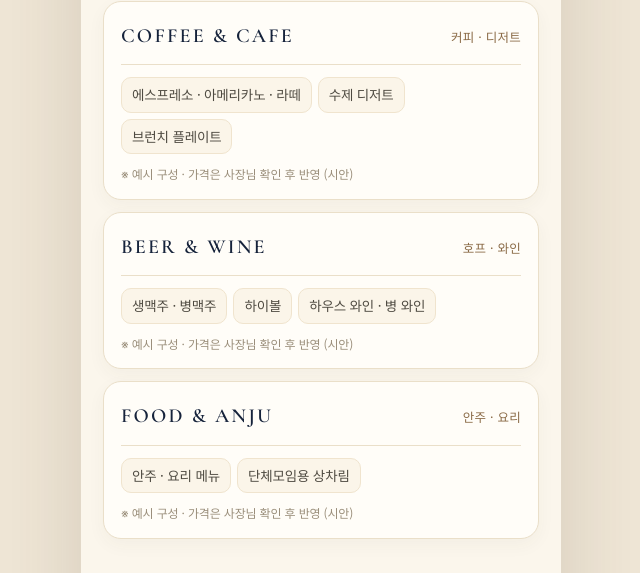
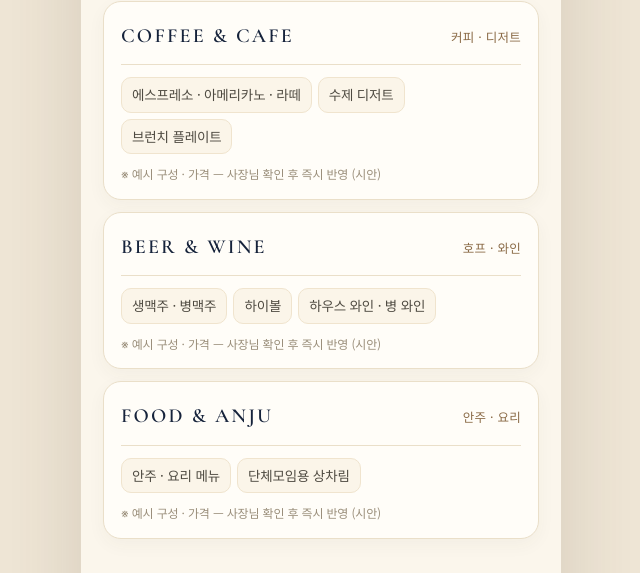
Before and after one commit to byoorim09-bot/byoorim09-bot.github.io, a plain HTML site: page nydn/index.html in a window 1280 px wide. Shown: the part 1993-2566 px from the top of the page, 319-959 px from the left. Drawn offline with nearby package versions, Linux system fonts and the light colour scheme.

Commit message:
nydn: 메뉴 예시 고지 문구를 '즉시 반영'으로 통일

```diff
--- a/nydn/index.html
+++ b/nydn/index.html
@@ -336,7 +336,7 @@
           <li>수제 디저트</li>
           <li>브런치 플레이트</li>
         </ul>
-        <p class="mc-note">※ 예시 구성 · 가격은 사장님 확인 후 반영 (시안)</p>
+        <p class="mc-note">※ 예시 구성 · 가격 — 사장님 확인 후 즉시 반영 (시안)</p>
       </article>
 
       <article class="menu-cat">
@@ -346,7 +346,7 @@
           <li>하이볼</li>
           <li>하우스 와인 · 병 와인</li>
         </ul>
-        <p class="mc-note">※ 예시 구성 · 가격은 사장님 확인 후 반영 (시안)</p>
+        <p class="mc-note">※ 예시 구성 · 가격 — 사장님 확인 후 즉시 반영 (시안)</p>
       </article>
 
       <article class="menu-cat">
@@ -355,7 +355,7 @@
           <li>안주 · 요리 메뉴</li>
           <li>단체모임용 상차림</li>
         </ul>
-        <p class="mc-note">※ 예시 구성 · 가격은 사장님 확인 후 반영 (시안)</p>
+        <p class="mc-note">※ 예시 구성 · 가격 — 사장님 확인 후 즉시 반영 (시안)</p>
       </article>
     </div>
   </section>
```
